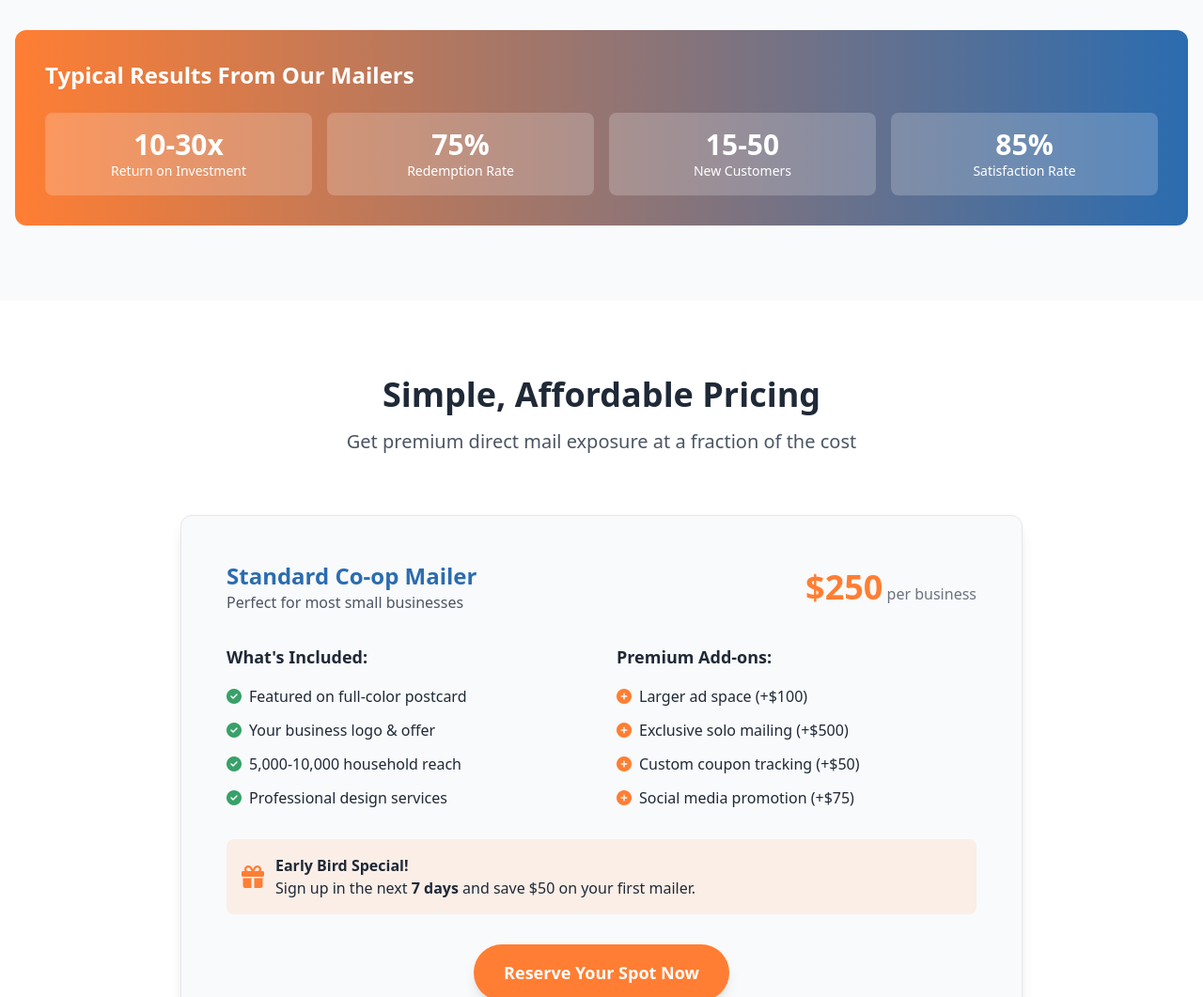
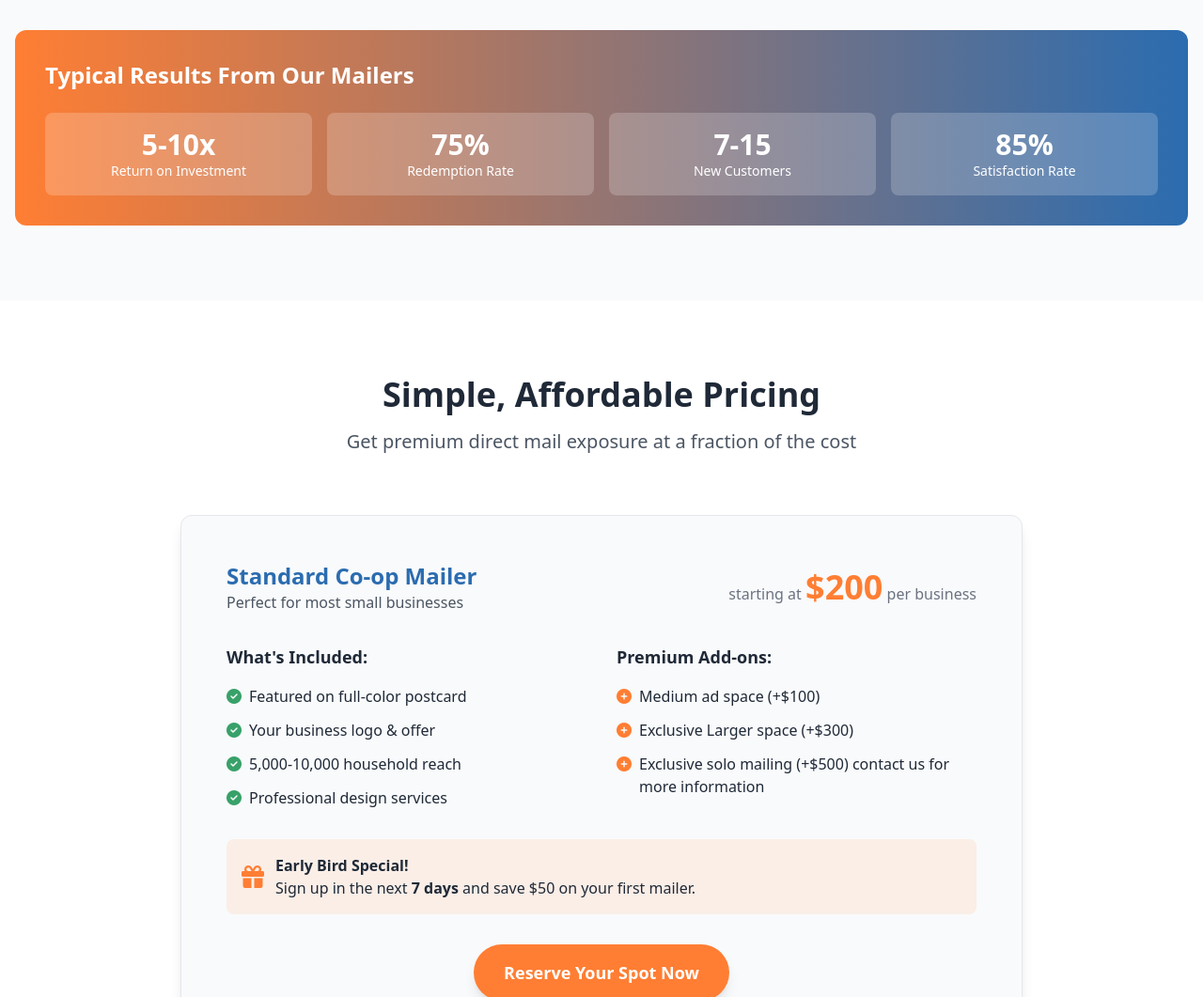
Before and after one commit to RMCCpromo/postcard, a plain HTML site: page index.html in a window 1280 px wide. Shown: the part 3140-4201 px from the top of the page at 94% size. Drawn offline with nearby package versions, Linux system fonts and the light colour scheme.

Commit message:
Update index.html

```diff
--- a/index.html
+++ b/index.html
@@ -332,7 +332,7 @@
                 <h3 class="text-2xl font-bold mb-6">Typical Results From Our Mailers</h3>
                 <div class="grid grid-cols-2 md:grid-cols-4 gap-4 text-center">
                     <div class="bg-white bg-opacity-20 p-4 rounded-lg">
-                        <div class="text-3xl font-bold">10-30x</div>
+                        <div class="text-3xl font-bold">5-10x</div>
                         <div class="text-sm">Return on Investment</div>
                     </div>
                     <div class="bg-white bg-opacity-20 p-4 rounded-lg">
@@ -340,7 +340,7 @@
                         <div class="text-sm">Redemption Rate</div>
                     </div>
                     <div class="bg-white bg-opacity-20 p-4 rounded-lg">
-                        <div class="text-3xl font-bold">15-50</div>
+                        <div class="text-3xl font-bold">7-15</div>
                         <div class="text-sm">New Customers</div>
                     </div>
                     <div class="bg-white bg-opacity-20 p-4 rounded-lg">
@@ -366,7 +366,8 @@
                             <p class="text-gray-600">Perfect for most small businesses</p>
                         </div>
                         <div class="mt-4 md:mt-0">
-                            <span class="text-4xl font-bold text-primary">$250</span>
+                             <span class="text-gray-500">starting at</span>
+                            <span class="text-4xl font-bold text-primary">$200</span>
                             <span class="text-gray-500">per business</span>
                         </div>
                     </div>
@@ -398,19 +399,15 @@
                             <ul class="space-y-3">
                                 <li class="flex items-start">
                                     <i class="fas fa-plus-circle text-primary mt-1 mr-2"></i>
-                                    <span>Larger ad space (+$100)</span>
+                                    <span>Medium ad space (+$100)</span>
                                 </li>
                                 <li class="flex items-start">
                                     <i class="fas fa-plus-circle text-primary mt-1 mr-2"></i>
-                                    <span>Exclusive solo mailing (+$500)</span>
+                                    <span>Exclusive Larger space (+$300)</span>
                                 </li>
                                 <li class="flex items-start">
                                     <i class="fas fa-plus-circle text-primary mt-1 mr-2"></i>
-                                    <span>Custom coupon tracking (+$50)</span>
-                                </li>
-                                <li class="flex items-start">
-                                    <i class="fas fa-plus-circle text-primary mt-1 mr-2"></i>
-                                    <span>Social media promotion (+$75)</span>
+                                    <span>Exclusive solo mailing (+$500) contact us for more information</span>
                                 </li>
                             </ul>
                         </div>
```
